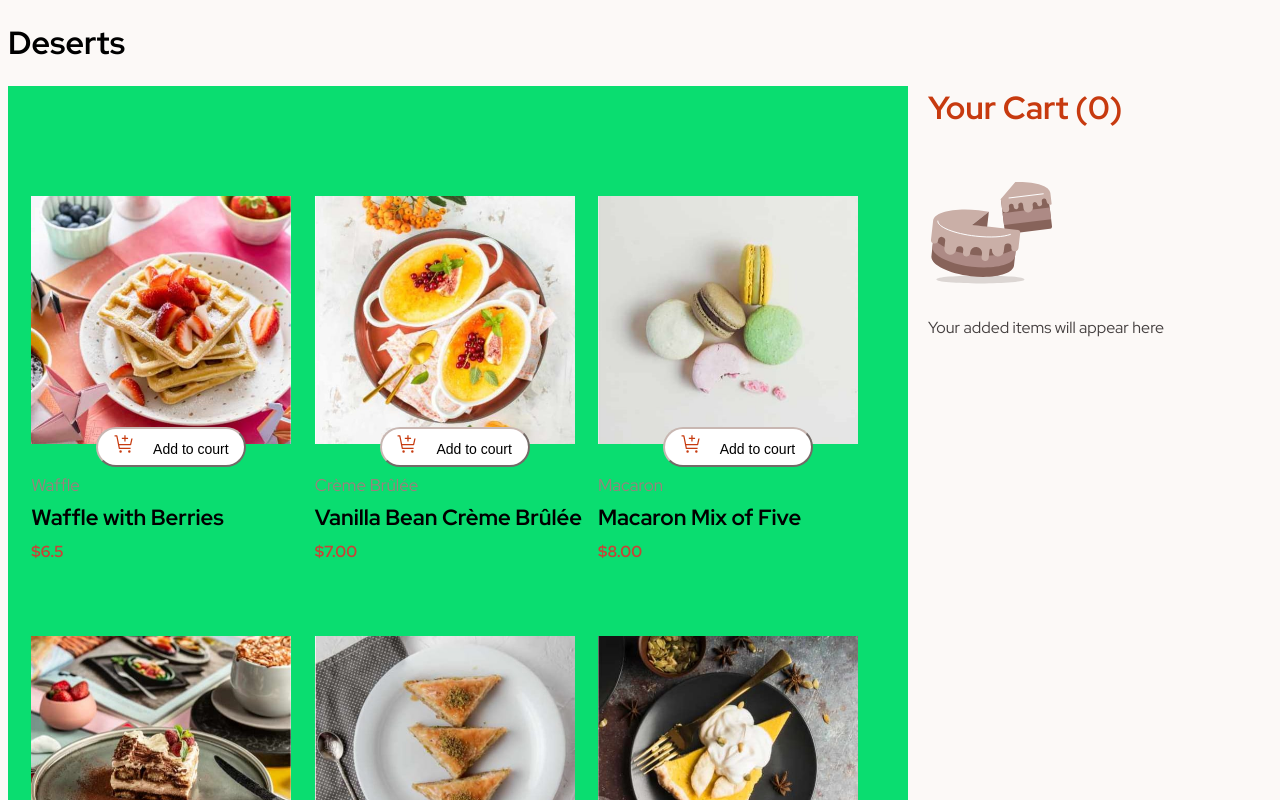
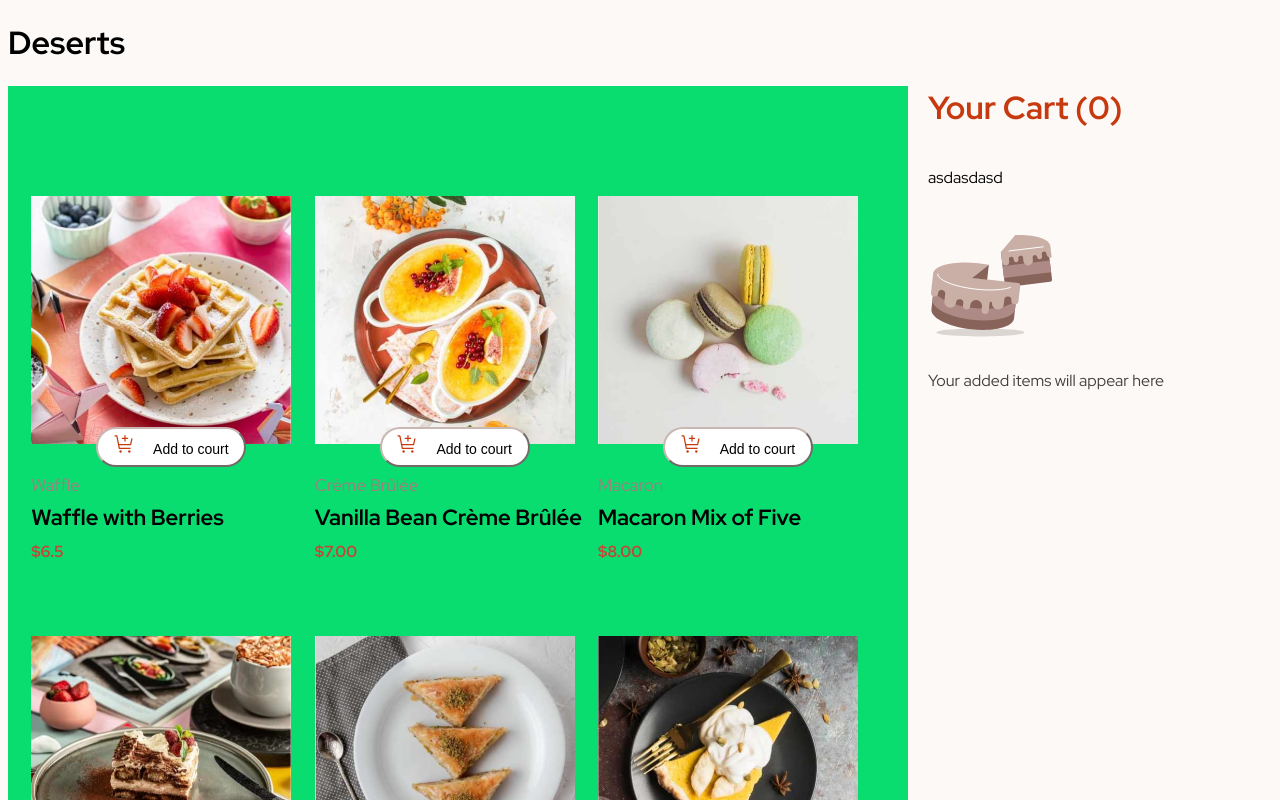
Before and after one commit to SabaMinadze/product-list-with-cart-main, a React (Vite) app: page / in a window 1280 px wide. Shown: the top 800 px of the page. Built offline with nearby package versions, Linux system fonts and the light colour scheme.

Commit message:
Add code

```diff
--- a/src/App.css
+++ b/src/App.css
@@ -64,3 +64,17 @@
 .qw{
   font-family: 800;
 }
+
+.order{
+  font-family: 'Red Hat Display', sans-serif;
+
+}
+
+.orderBox{
+  display: flex;
+
+}
+
+.count{
+  font-family: 'Red Hat Display', sans-serif;
+}
--- a/src/App.tsx
+++ b/src/App.tsx
@@ -61,6 +61,10 @@ function App() {
         <h3 className="inf">{caramel === "Red Velvet Cake" ? <h3>Red Velvet Cake</h3> : null}</h3>
         <h3 className="inf">{panna === "Salted Caramel Brownie" ? <h3>Salted Caramel Brownie</h3> : null}</h3>
         <h3 className="inf">{lemon === "Vanilla Panna Cotta" ? <h3>Vanilla Panna Cotta</h3> : null}</h3>
+        <div className="orderBox">
+          {count >= 1 ? <p className="order">Order Total</p> : null}
+          <p className="count">asdasdasd</p>
+        </div>
         {count >= 1 ? <div className="carbon"><img src={carbon} alt="error" />This is a carbon-neutral delivery</div> : null}
         <br />
         {count >= 1 ? <button className="cnfrm">confirm order</button> : null}
```
